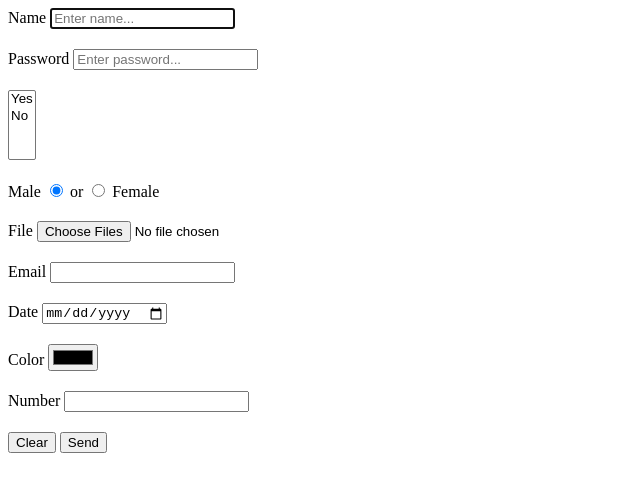
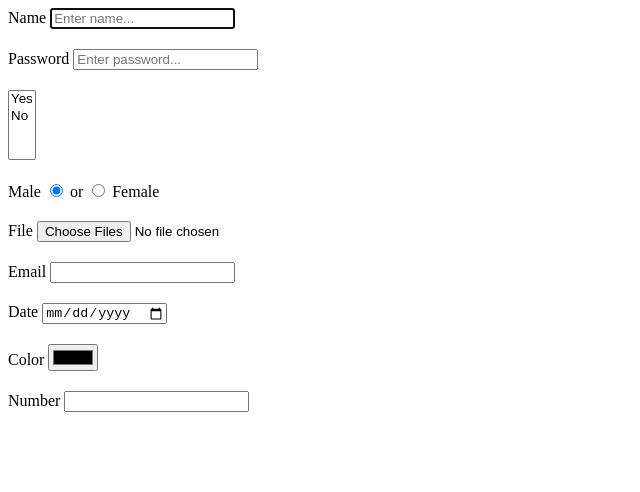
Before and after one commit to olenatretyak/6-vcs-advanced_5, a plain HTML site: page index.html in a window 1280 px wide. Shown: the whole page, without its empty margins (0-640 px from the left). Drawn offline with Linux system fonts and the light colour scheme.

Commit message:
maked changes in index.html file

```diff
--- a/index.html
+++ b/index.html
@@ -50,10 +50,7 @@
 			<input type="number">
 		</div>
 
-		<div class="form-row">
-			<input type="reset" value="Clear">
-			<input type="submit" value="Send">
-		</div>
+
 	</form>
 
 </body>
```
